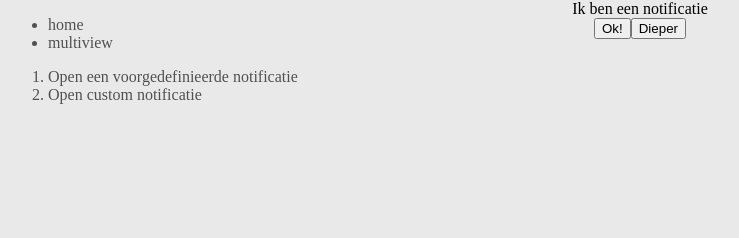
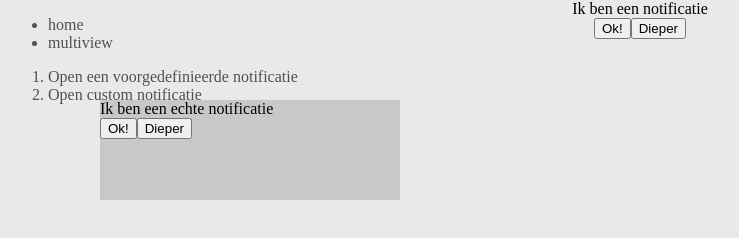
Before and after one commit to walterbrand/runtime, a website: page app/index.html in a window 1280 px wide. Both pictures are taken after a click on the item "Open een voorgedefinieerde notificatie". Shown: the whole page, without its empty margins (0-739 px from the left). Drawn offline with nearby package versions, Linux system fonts and the light colour scheme; some packages are replaced by stand-ins of ours; no server answers.

Commit message:
improved modals

```diff
--- a/app/features/payments.js
+++ b/app/features/payments.js
@@ -31,13 +31,25 @@ angular.module('payments').config(function(modalProvider){
         template : "<div>{{data.mijntekst}} <br /><button ng-click='myok()'>Ok</button><button ng-click='myNotok()'>Cancel</button></div>",
         controller : "mynotiController"
     })
+
+    modalProvider.register({
+        name: 'newone',
+        template : '<div>Melding: {{data.tekst}}</div>',
+        controller: 'mynotiController'
+    })
 })
 
 angular.module('payments').controller('paymentController', ['$scope', 'modal', function($scope, modal){
     $scope.openNotification = function(){
+
         modal.open('notification', {text:'Ik ben een notificatie'}).then(function(data){
             console.log('de notificatie is weer gesloten en ik ontving: ' + data)
         });
+
+        modal.notification('notification', {text:'Ik ben een echte notificatie'}).then(function(){
+
+        })
+        modal.notification('newone', {tekst: 'Ik sluit vanzelf na 5 seconden'}, true)
     };
 
     $scope.openCustom = function(){
--- a/app/index.html
+++ b/app/index.html
@@ -15,6 +15,18 @@
                 z-index: 1000;
                 background: rgba(200,200,200,0.4);
             }
+            #notification.inactive {
+                visibility: hidden;
+            }
+            #notification {
+                position : fixed;
+                left: 100px;
+                top: 100px;
+                width : 300px;
+                height : 100px;
+                z-index: 2000;
+                background : rgb(200,200,200);
+            }
         </style>
     </head>
     <body>
@@ -23,6 +35,7 @@
         <nav></nav>
         <ui-view></ui-view>
         <ui-modal-container id="modal" class="inactive"></ui-modal-container>
+        <ui-modal-container id="notification" class="inactive"></ui-modal-container>
 
 
         <script src="bower_components/angular/angular.js"></script>
--- a/app/senses/senses-modal.js
+++ b/app/senses/senses-modal.js
@@ -1,25 +1,34 @@
 angular.module('modal',[]);
-angular.module('modal').directive('uiModalContainer', function($compile, $interpolate){
+angular.module('modal').directive('uiModalContainer', function($compile, $interpolate,$timeout){
     return {
         restrict : 'E',
+        scope: {id:'@'},
         link : function(scope, elem, attr){
             // the templateWrapper wraps the template inside a div and adds the controller
             var templateWrapper = $interpolate("<div class='modalPart' ng-controller='{{controller}}' ng-show='showChild({{index}})'>{{template}}</div>");
 
+            var counter = -1;
+            var current = -1;
             var currentIndex = -1;
+            var stack = [];
 
             function inactivate (){
-                if (currentIndex === 0) {
+                var next = stack.shift();
+                if (stack.length === 0) {
                     elem.html('');
                     elem.addClass('inactive');
                 } else {
+                    if (stack[0].deferred) {
+                        $timeout(function(){stack[0].deferred.resolve();console.log('Ik sluit automatisch')},1000)
+                    }
                     angular.element(elem.children()[currentIndex]).remove()
                 }
-                currentIndex--;
             }
 
             scope.showChild = function(index) {
-                return index === currentIndex;
+                if (stack.length === 0) return false;
+                return index === stack[0].id;
+                //return index === currentIndex;
             }
 
             scope.$on('closeModal', function(){
@@ -32,7 +41,19 @@ angular.module('modal').directive('uiModalContainer', function($compile, $interp
                     // creating a new scope that will be used to compile the template
                     newScope = scope.$new();
 
-                modal.index = ++currentIndex;
+                //modal.index = ++currentIndex;
+                modal.index = ++counter;
+
+                if (scope.id === 'notification') {
+                    var modalObj = {id:modal.index};
+                    if (data.autoclose) {
+                        console.log('toevoegen')
+                        modalObj.deferred = data.deferred;
+                    }
+                    stack.push(modalObj);
+                } else {
+                    stack.unshift({id:modal.index});
+                }
 
 
                 // adding the deferred object to the scope of the controller,
@@ -58,6 +79,14 @@ angular.module('modal').directive('uiModalContainer', function($compile, $interp
                 var modalElement = $compile(templateWrapper(modal))(newScope);
 
                 // adding the element inside the modal container
+/*
+            if (scope.id==='notification') {
+                console.log('pre')
+                elem.prepend(modalElement);
+            } else {
+                console.log('app')
+            }
+*/
                 elem.append(modalElement);
 
                 // by removing the inactive class, the modal becomes visible
@@ -72,16 +101,15 @@ angular.module('modal').directive('uiModalContainer', function($compile, $interp
                 // 3 broadcasting to the directive container to actually change the htmel on the page
 
                 if (task === "open") {
-                    console.log('open')
-                    $scope.$broadcast('openModal', {modal:data.modal, data:data.data, deferred:data.deferred, index:data.index})
+                    $scope.$broadcast('openModal', {modal:data.modal, data:data.data, deferred:data.deferred, autoclose:data.autoclose})
                 } else {
-                    console.log('cliose')
+                    console.log('close')
                     $scope.$broadcast('closeModal');
                 }
                 //return deferred.promise;
             }
             // 1a. register callback van controller
-            modal.registerListener(listener)
+            modal.registerListener(listener, $scope.id)
         }
     }
 });
@@ -101,25 +129,38 @@ angular.module('modal').provider('modal', function(){
     register(notificationModal);
 
     var $get = ['$q', function($q){
-        var listener, stack = [];
+        var listeners= {}, stack = [];
         // 1b. register callback van controller
-        function registerListener(_listener_){
-            listener = _listener_;
+        function registerListener(_listener_, id){
+            console.log(id)
+            listeners[id] = _listener_;
         }
 
         function open(modalName, data){
             var modal = modalRegister[modalName];
             var deferred = $q.defer();
             modal.name = modalName
-            listener("open", {modal:modal, data:data, deferred: deferred, index: 0});
+            listeners.modal("open", {modal:modal, data:data, deferred: deferred, index: 0});
 
-            deferred.promise.finally(function(){listener("close")});
+            deferred.promise.finally(function(){listeners.modal("close")});
 
             return deferred.promise;
         }
+        function notification(modalName, data, autoclose) {
+            var modal = modalRegister[modalName];
+            var deferred = $q.defer();
+            modal.name = modalName
+            listeners.notification("open", {modal:modal, data:data, deferred: deferred, autoclose: autoclose});
+
+            deferred.promise.finally(function(){listeners.notification("close")});
+
+            return deferred.promise;
+
+        }
         return {
             registerListener : registerListener,
-            open : open
+            open : open,
+            notification : notification
         }
     }];
 
```
